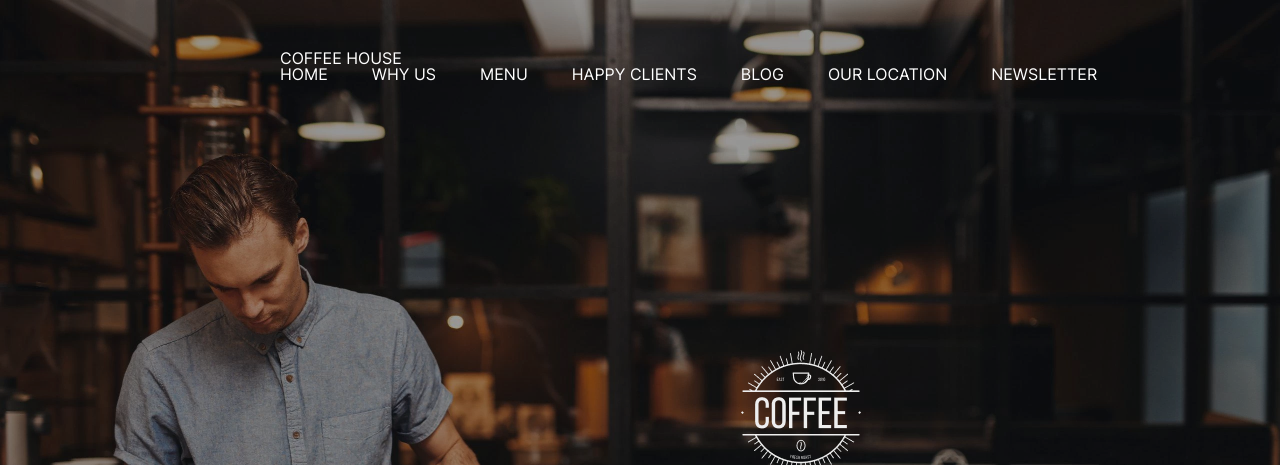
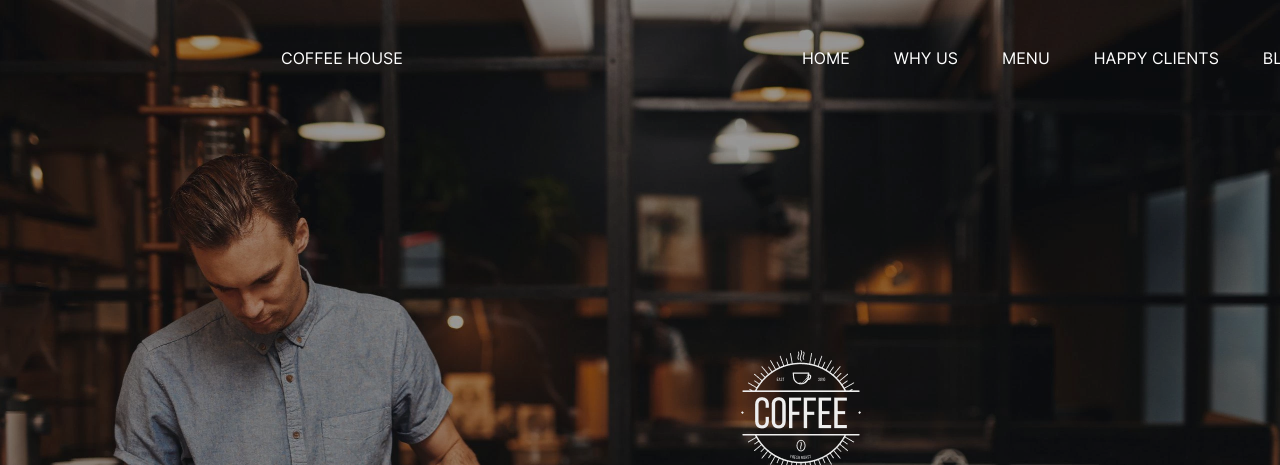
Before and after one commit to TheKreaTs/coffee-house, a plain HTML site: page index.html in a window 1280 px wide. Shown: the top 465 px of the page. Drawn offline with nearby package versions, Linux system fonts and the light colour scheme.

Commit message:
Correction of errors

```diff
--- a/sass/style.sass
+++ b/sass/style.sass
@@ -51,7 +51,7 @@ body
   &_box
     z-index: 2
     width: 1900px
-    padding: 50px 280px 0 280px
+    padding: 50px 280px 0 802px
   &_box2
     width: 962px
     height: 482px
@@ -93,6 +93,9 @@ body
   display: none
 
 .nav_name
+  position: absolute
+  left: 281px
+  width: 130px
   color: #FFFFFF
   font-family: Inter-Regular, serif
 
@@ -502,6 +505,9 @@ body
     display: block
     right: 0
 
+  .nav_name
+    left: 7%
+
   .main-section
     height: 1032px
     overflow: hidden
```
Also changed, not shown: css/style.css, css/style.min.css.
